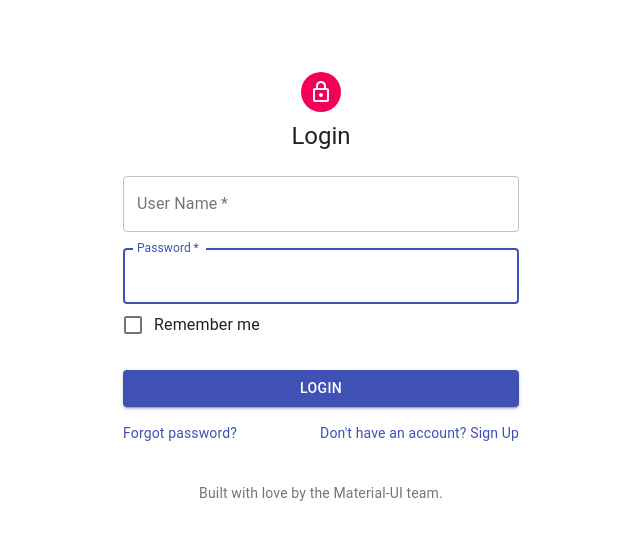
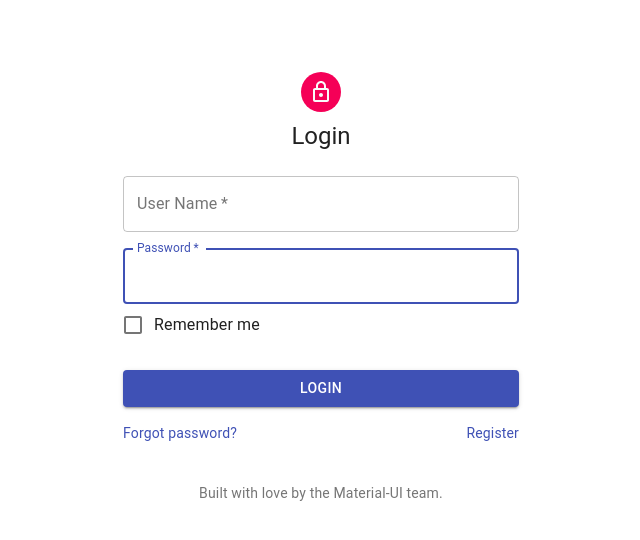
Before and after one commit to project-react/teko-app-ui, a React (Create React App) app: page /Login in a window 1280 px wide. Shown: the top 540 px of the page, without its empty margins (319-959 px from the left). Built offline with nearby package versions, Linux system fonts and the light colour scheme.

Commit message:
show notification

```diff
--- a/src/components/LoginForm/LoginForm.js
+++ b/src/components/LoginForm/LoginForm.js
@@ -13,11 +13,12 @@ import Container from '@material-ui/core/Container';
 import { MaterialInputForm } from 'components/shared/MaterialInputForm';
 import { InputText } from 'components/shared/InputText';
 import { Helpers } from 'helpers';
-import Auth from 'services/auth'
+import Auth from 'services/auth';
+import { Link as RouteLink } from 'react-router-dom';
 
 export default function LoginForm(props) {
   const classes = MaterialInputForm.useStyles();
-  document.title = "Login";
+  document.title = 'Login';
 
   const [usernameField, setUsernameField] = useState({
     value: '',
@@ -29,7 +30,7 @@ export default function LoginForm(props) {
     value: '',
     error: '',
     isError: false
-  })
+  });
 
   return (
     <Container component="main" maxWidth="xs">
@@ -89,14 +90,12 @@ export default function LoginForm(props) {
           </Button>
           <Grid container>
             <Grid item xs>
-              <Link href="/ResetPassword" variant="body2">
+              <Link to="/ResetPassword" variant="body2" component={RouteLink}>
                 Forgot password?
               </Link>
             </Grid>
             <Grid item>
-              <Link href="/Register" variant="body2">
-                {"Don't have an account? Sign Up"}
-              </Link>
+              <Link to="/Register" variant="body2" component={RouteLink}> Register</Link>
             </Grid>
           </Grid>
         </form>
--- a/src/components/RegisterForm/RegisterForm.js
+++ b/src/components/RegisterForm/RegisterForm.js
@@ -47,15 +47,15 @@ export default function RegisterForm(props) {
         'password': passwordField.value
       }
       console.log(data);
-      // Auth.register(data)
-      // .then(res => {
-      //   console.log('register success!!!');
-      //   console.log(res);
-      // })
-      // .catch(err => {
-      //   console.log("Error");
-      //   console.log(err);
-      // })
+      Auth.register(data)
+      .then(res => {
+        console.log('register success!!!');
+        console.log(res);
+      })
+      .catch(err => {
+        console.log("Error");
+        console.log(err.response);
+      })
     }
   };
   document.title = 'Register';
--- a/src/services/auth.js
+++ b/src/services/auth.js
@@ -1,5 +1,5 @@
 import axios from 'axios';
-const URL = process.env.REACT_APP_API_URL
+const URL = process.env.REACT_APP_API_URL;
 
 class Auth {
   constructor() {
@@ -7,7 +7,7 @@ class Auth {
   }
 
   register(data) {
-    return axios.post(`${URL}/signup/`, data)
+    return axios.post(`${URL}/signup/`, data);
   }
 
   login(cb) {
```
Also changed, not shown: 1 other file (tests, documents, lock files or other folders).
